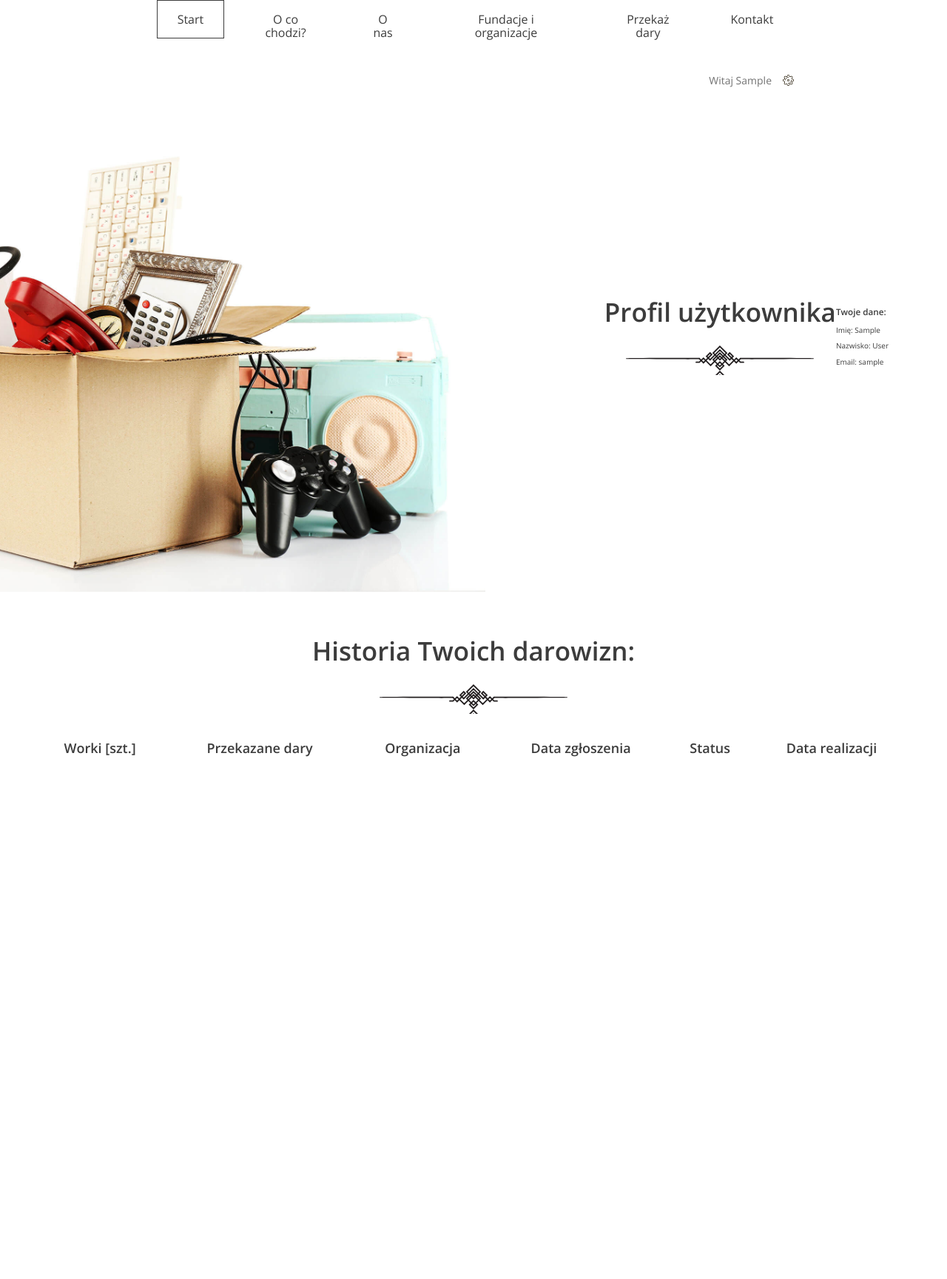
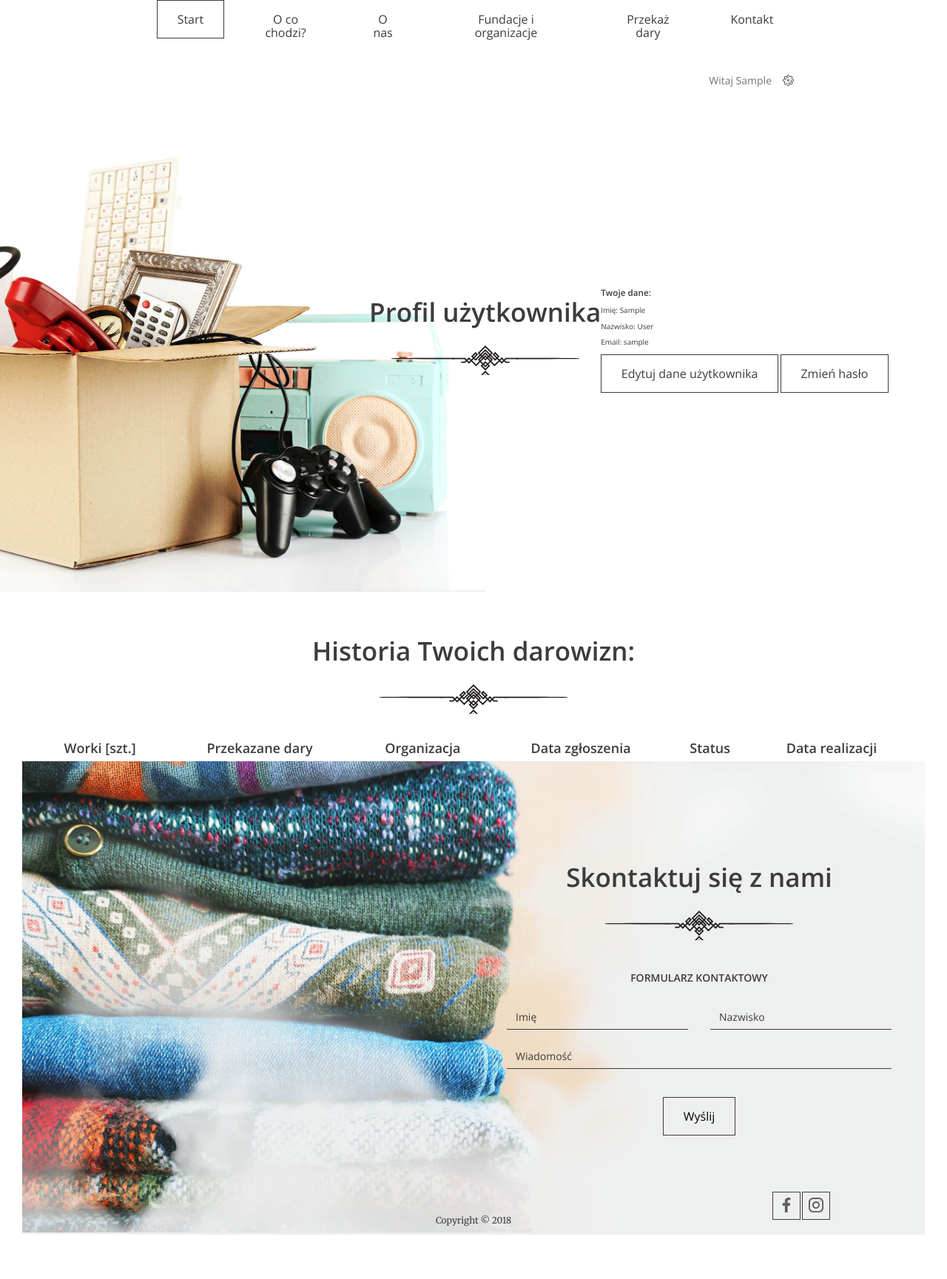
Before and after one commit to pchroscicki/Leave_it_in_the_right_hands, a Django app: page /user/ in a window 1280 px wide. Shown: the whole page at 74% size. Before the commit the page ends 1023 px from the top, so only its background shows below. Run offline with Django 4.2, Linux system fonts and the light colour scheme; the visitor is signed in with stand-in values (Sample User, id 1); data that the repository does not hold is empty; parts of the project's set-up code (start-up, migrations or seed data) failed here and were passed over.

Commit message:
form-update_user, templates formating

```diff
--- a/templates/base.html
+++ b/templates/base.html
@@ -44,6 +44,41 @@
         </nav>
   {% block template %}
   {% endblock %}
+      <footer>
+      <div id="contact" class="contact">
+        <h2>Skontaktuj się z nami</h2>
+        <h3>Formularz kontaktowy</h3>
+        <form class="form--contact">
+          <div class="form-group form-group--50">
+            <input type="text" name="name" placeholder="Imię" />
+          </div>
+          <div class="form-group form-group--50">
+            <input type="text" name="surname" placeholder="Nazwisko" />
+          </div>
+
+          <div class="form-group">
+            <textarea
+              name="message"
+              placeholder="Wiadomość"
+              rows="1"
+            ></textarea>
+          </div>
+
+          <button class="btn" type="submit">Wyślij</button>
+        </form>
+      </div>
+      <div class="bottom-line">
+        <span class="bottom-line--copy">Copyright &copy; 2018</span>
+        <div class="bottom-line--icons">
+          <a href="#" class="btn btn--small"
+            ><img src="{% static 'images/icon-facebook.svg' %}"
+          /></a>
+          <a href="#" class="btn btn--small"
+            ><img src="{% static 'images/icon-instagram.svg' %}"
+          /></a>
+        </div>
+      </div>
+    </footer>
     <script src="{% static 'js/app.js' %}"></script>
   </body>
 </html>
--- a/templates/form-confirmation.html
+++ b/templates/form-confirmation.html
@@ -1,10 +1,12 @@
 {% extends 'base.html' %}
 {% block template %}
+    </header>
 
+    <section id="confirmation" class="login-page">
       <div class="slogan container container--90">
           <h2>
             Dziękujemy za dokonanie zgłoszenia. Potwierdzenie zostało wysłane na Twoj adres email.
           </h2>
       </div>
-    </header>
+    </section>
 {% endblock %}
--- a/templates/form-status_update.html
+++ b/templates/form-status_update.html
@@ -1,6 +1,8 @@
 {% extends 'base.html' %}
 {% block template %}
     </header>
+
+    <section id="donation_update" class="login-page">
         <div id="status" class="slogan container container--90">
               <h2>
                 Zmiana statusu darowizny
@@ -44,5 +46,6 @@
                   <button type="submit" class="btn">Potwierdzam</button>
             </div>
         </form>
+    </section>
 
 {% endblock %}
--- a/templates/register.html
+++ b/templates/register.html
@@ -1,10 +1,5 @@
 {% extends 'base.html' %}
 {% block template %}
-        <!--<ul class="nav--actions">
-          <li><a href="{% url 'login' %}">Zaloguj</a></li>
-          <li class="highlighted"><a href="{% url 'register' %}">Załóż konto</a></li>
-        </ul> -->
-      </nav>
     </header>
 
     <section id="register" class="login-page">
--- a/templates/user_profile.html
+++ b/templates/user_profile.html
@@ -8,6 +8,8 @@
               <p>Imię: {{user.first_name}}</p>
               <p>Nazwisko: {{user.last_name}}</p>
               <p>Email: {{user.username}}</p>
+              <a href="" class="btn">Edytuj dane użytkownika</a>
+              <a href="" class="btn">Zmień hasło</a>
           </div>
       </div>
     </header>
@@ -45,27 +47,4 @@
             {% endfor %}
             </tbody>
         </table>
-
-  <!--  {% for donation in user_donations %}
-      <div class="steps--container">
-        <div class="steps--item">
-          <h3>Worki[szt.]</h3>
-          <p>{{donation.quantity}}</p>
-        </div>
-        <div class="steps--item">
-          <h3>Przekazane dary</h3>
-          {% for item in donation.categories.all %}
-            <p>{{item.name}},</p>
-            {% endfor %}
-        </div>
-        <div class="steps--item">
-          <h3>Organizacja</h3>
-          <p>{{donation.institution}}</p>
-        </div>
-        <div class="steps--item">
-          <h3>Data</h3>
-          <p>{{donation.pick_up_date}}</p>
-        </div>
-      </div>
-    {% endfor %}}-->
 {% endblock %}
```
Also changed, not shown: templates/form-update_user.html (added, +17 -0 lines), templates/index.html (+0 -35 lines), donation_app/migrations/0014_alter_donation_address_1_alter_donation_address_2.py (added). Lines whose indentation alone changed are shown as unchanged.
